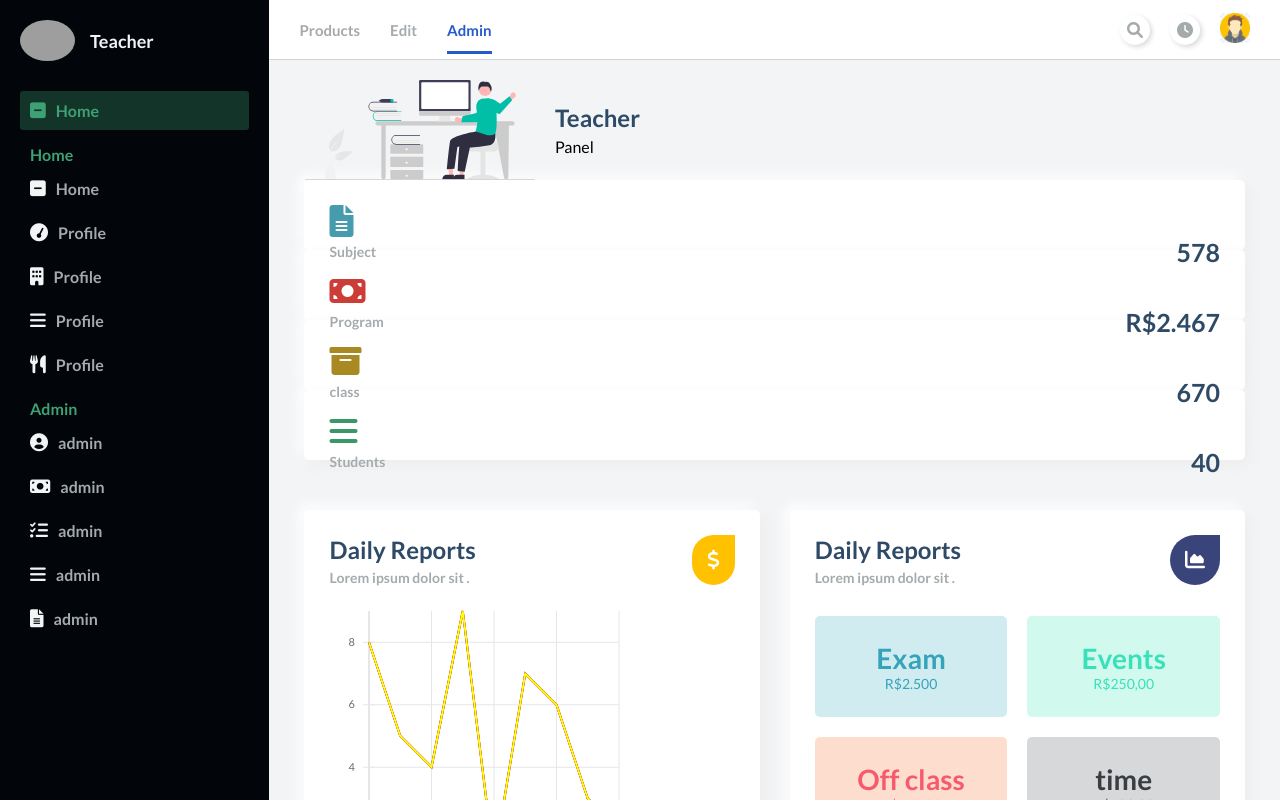
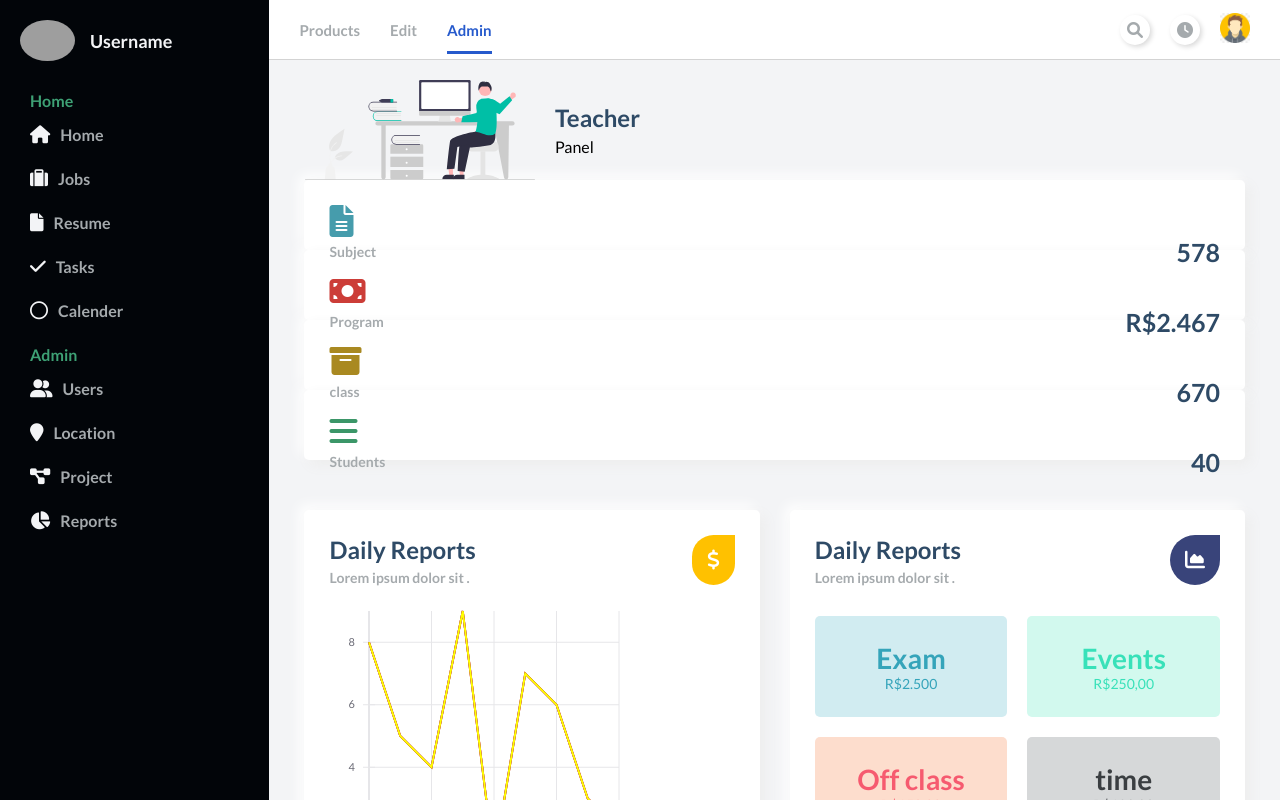
Before and after one commit to biki369/dashboard, a React (Create React App) app: page / in a window 1280 px wide. Built offline with nearby package versions, Linux system fonts and the light colour scheme; grey boxes are pictures that could not be loaded.

Commit message:
did some changees in the UI for the sidebar.

```diff
--- a/public/index.html
+++ b/public/index.html
@@ -12,7 +12,7 @@
     <link rel="apple-touch-icon" href="%PUBLIC_URL%/logo192.png" />
     <link rel="manifest" href="%PUBLIC_URL%/manifest.json" />
     <link rel="stylesheet" href="https://cdnjs.cloudflare.com/ajax/libs/font-awesome/6.0.0/css/all.min.css" integrity="sha512-9usAa10IRO0HhonpyAIVpjrylPvoDwiPUiKdWk5t3PyolY1cOd4DSE0Ga+ri4AuTroPR5aQvXU9xC6qOPnzFeg==" crossorigin="anonymous" referrerpolicy="no-referrer" />
-    <title>React App</title>
+    <title>Teacher Dashboard</title>
   </head>
   <body>
     <noscript>You need to enable JavaScript to run this app.</noscript>
--- a/src/components/data/menuItem.js
+++ b/src/components/data/menuItem.js
@@ -1,58 +1,54 @@
 export  const  MenuItemsOne = [
 
     {
-        icon:"fa-minus-square",
+        icon:"fa fa-house",
         link:"/",
         name:"Home"
     },
     {
-        icon:"fa-tachometer",
-        link:"/",
-        name:"Profile"
+        icon:"fa-solid fa-suitcase",
+        link:"/src/components/Jobs/Jobs.jsx",
+        name:"Jobs"
     },
     {
-        icon:"fa-building",
+        icon:"fa-solid fa-file",
         link:"/",
-        name:"Profile"
+        name:"Resume"
     },
     {
-        icon:"fa-bars",
+        icon:"fa-solid fa-check",
         link:"/",
-        name:"Profile"
+        name:"Tasks"
     },
     {
-        icon:"fa-cutlery",
+        icon:"fa-regular fa-circle",
         link:"/",
-        name:"Profile"
+        name:"Calender"
     },
 ];
 export  const  MenuItemsTwo = [
 
     {
-        icon:"fa-user-circle",
+        icon:"fa-solid fa-user-group",
         link:"/",
-        name:"admin"
+        name:"Users"
     },
     {
-        icon:"fa-money-bill",
+        icon:"fa-solid fa-location-pin",
         link:"/",
-        name:"admin"
+        name:"Location"
     },
     {
-        icon:"fa-tasks",
+        icon:"fa-solid fa-diagram-project",
         link:"/",
-        name:"admin"
+        name:"Project"
     },
     {
-        icon:"fa-bars",
+        icon:"fa-solid fa-chart-pie",
         link:"/",
-        name:"admin"
+        name:"Reports"
     },
-    {
-        icon:"fa-file-text",
-        link:"/",
-        name:"admin"
-    },
+
     // {
     //     icon:"fa-power-off",
     //     link:"/",
--- a/src/components/sidebar/Sidebar.jsx
+++ b/src/components/sidebar/Sidebar.jsx
@@ -8,7 +8,7 @@ const Sidebar = ({ sidebarOpen, closeSidebar }) => {
             <div className='sidebar__title'>
                 <div className='sidebar__img'>
                     <img src={logo} alt="logo" />
-                    <h1>Teacher</h1>
+                    <h1>Username</h1>
                 </div>
 
                 <i
@@ -20,10 +20,7 @@ const Sidebar = ({ sidebarOpen, closeSidebar }) => {
             </div>
 
             <div className="sidebar__menu">
-                <div className="sidebar__link active_menu_link">
-                    <i className="fa fa-minus-square"></i>
-                    <a href="#">Home</a>
-                </div>
+
                 <h2>Home</h2>
                  {
                      MenuItemsOne.map((elm,index) =>(
```
Also changed, not shown: src/components/Jobs/Jobs.jsx (added, +13 -0 lines).
